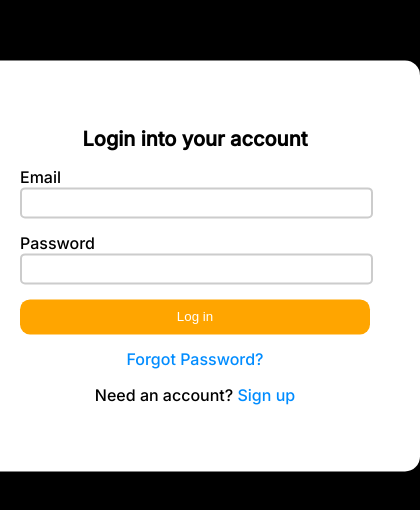
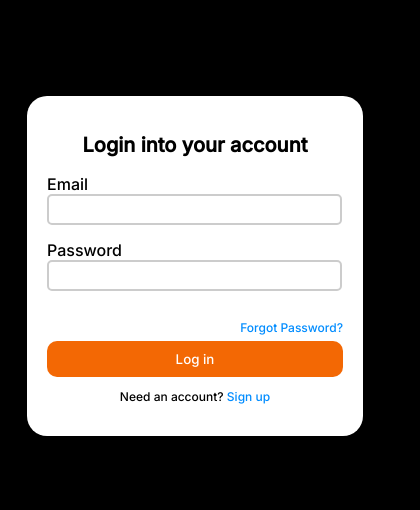
Before and after one commit to muhammedshamil8/code-crypt, a Vue app in the folder client/: page /login in a window 390 px wide. Shown: the part 156-666 px from the top of the page, 420 px wide, since content can reach past the window. Built offline with nearby package versions, Linux system fonts and the light colour scheme.

Commit message:
login final update

```diff
--- a/client/src/pages/Login.vue
+++ b/client/src/pages/Login.vue
@@ -12,12 +12,12 @@
           <input type="password" id="password" v-model="password" required />
         </div>
         <div class="form-group-button">
+          <div class="forgot-password">
+            <a href="#">Forgot Password?</a>
+          </div>
           <button type="submit">Log in</button>
         </div>
       </form>
-      <div class="forgot-password">
-        <a href="#">Forgot Password?</a>
-      </div>
       <div class="create-account">
         <p>Need an account?
           <router-link to="/signup">Sign up</router-link>
@@ -54,25 +54,26 @@ body {
   align-items: center;
   font-family: 'Inter', sans-serif;
 }
-
+*{
+  font-family: 'Inter', sans-serif;
+}
 /* Styling for the full-frame container */
 .full-frame {
   width: 100%;
   display: flex;
   justify-content: center;
+  align-items: center;
 }
 
 /* Styling for the login-page container */
 .login-page {
   padding: 50px;
   flex-direction: column;
-  border-radius: 15px;
+  border-radius: 40px;
   background-color: white;
-  width: 350px;
-  position: absolute;
-  top: 50%;
-  left: 50%;
-  transform: translate(-50%, -50%);
+  width: 300px;
+  height: 270px;
+  padding-top: 35px;
 }
 
 /* Styling for form groups */
@@ -84,6 +85,8 @@ body {
 .form-group-button {
   display: flex;
   width: 100%;
+  flex-direction: column; /* Align children vertically */
+  align-items: flex-start; /* Align children to the start of the container */
 }
 
 /* Styling for input fields */
@@ -94,50 +97,82 @@ body {
   border-color: black;
   padding-left: 5px;
   padding-right: 20px;
+  border-radius: 5px; /* Adjust the border radius as needed */
+  border: 2px solid #ccc; /* Thin border with color #ccc */
 }
-
 /* Styling for the login button */
 button {
   width: 100%;
   padding: 10px;
   margin: auto;
-  background-color: orange;
+  background-color: #F36804;
   border-radius: 10px;
   color: white;
   border: none;
   cursor: pointer;
 }
-/* Styling for input fields */
-.form-group input {
-  border-radius: 5px; /* Adjust the border radius as needed */
-  border: 2px solid #ccc; /* Thin border with color #ccc */
+
+button:hover {
+  background-color: #CC5500;
 }
+
 /* Styling for the h2 element */
 .login-page h2 {
   text-align: center; /* Center the text horizontally */
   font-size: 20px; /* Adjust the font size as needed */
 }
 
-
-button:hover {
-  background-color: rgb(255, 0, 0);
+/* Styling for the forgot-password link */
+.forgot-password {
+  margin-bottom: 5px; /* Adjust margin as needed */
+  align-self: flex-end; /* Align to the right within the container */
 }
 
-/* Styling for forgot-password and create-account sections */
-.forgot-password,
+.forgot-password a {
+  color: rgb(0, 140, 255);
+  text-decoration: none;
+  font-size: 12px; /* Adjust the font size for the "Forgot Password?" text */
+}
+
+.forgot-password a:hover {
+  text-decoration: underline;
+}
+
+/* Styling for create-account section */
 .create-account {
   margin-top: 15px;
   text-align: center;
+  font-size: 12px;
 }
 
-.forgot-password a,
 .create-account a {
   color: rgb(0, 140, 255);
   text-decoration: none;
+  font-size: 12px;
 }
 
-.forgot-password a:hover,
 .create-account a:hover {
   text-decoration: underline;
 }
+
+/* Mobile responsiveness */
+@media screen and (max-width: 600px) {
+  .login-page {
+    width: 90%; /* Adjust width for mobile view */
+    height: auto; /* Allow height to adjust based on content */
+    padding: 20px; /* Adjust padding for mobile view */
+    border-radius: 20px; /* Adjust border radius for mobile view */
+  }
+
+  .form-group input {
+    width: calc(100% - 30px);
+    max-width: calc(100% - 30px);
+    margin: 0;
+  }
+
+  .forgot-password,
+  .create-account {
+    margin-top: 10px; /* Adjust top margin for mobile view */
+  }
+}
 </style>
```
